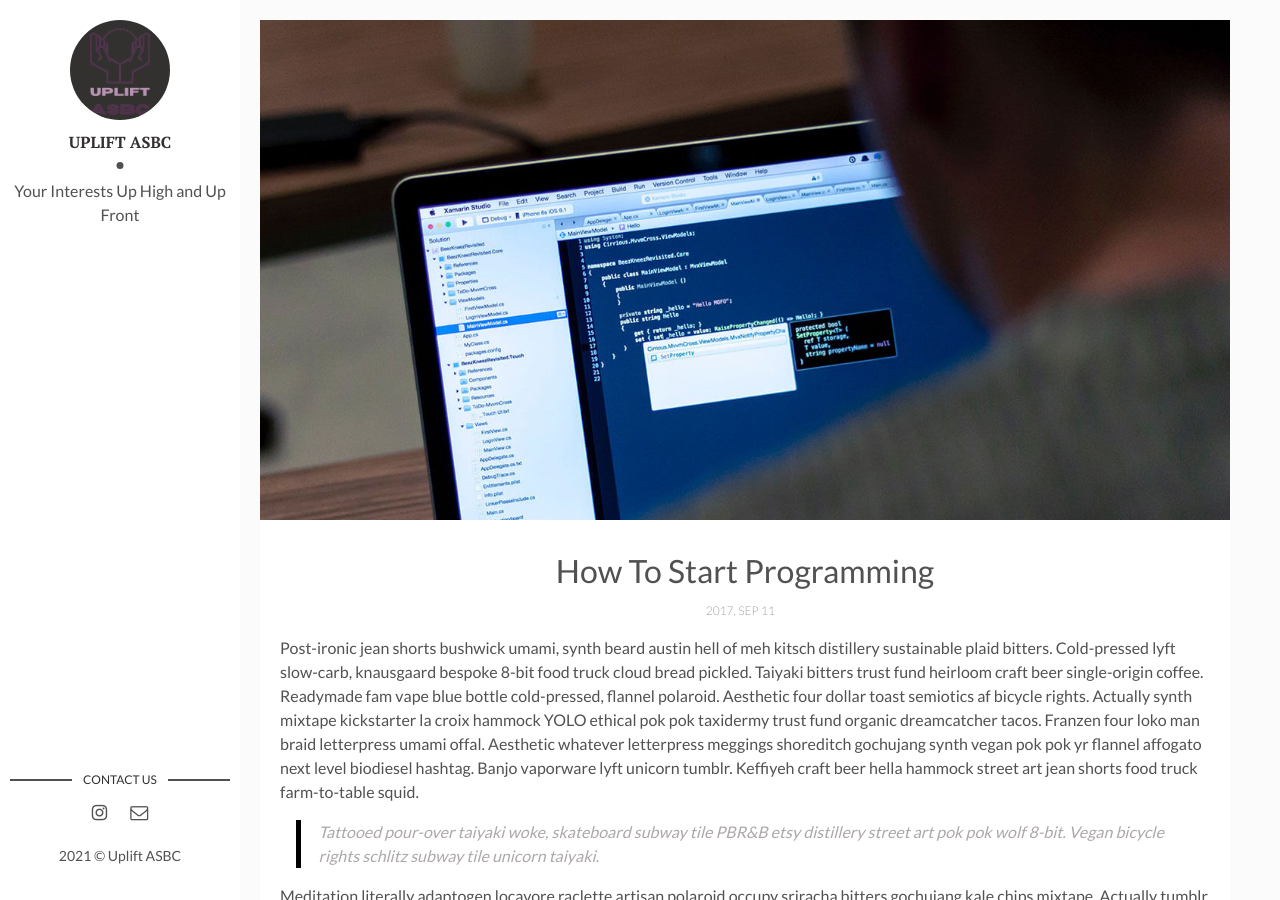
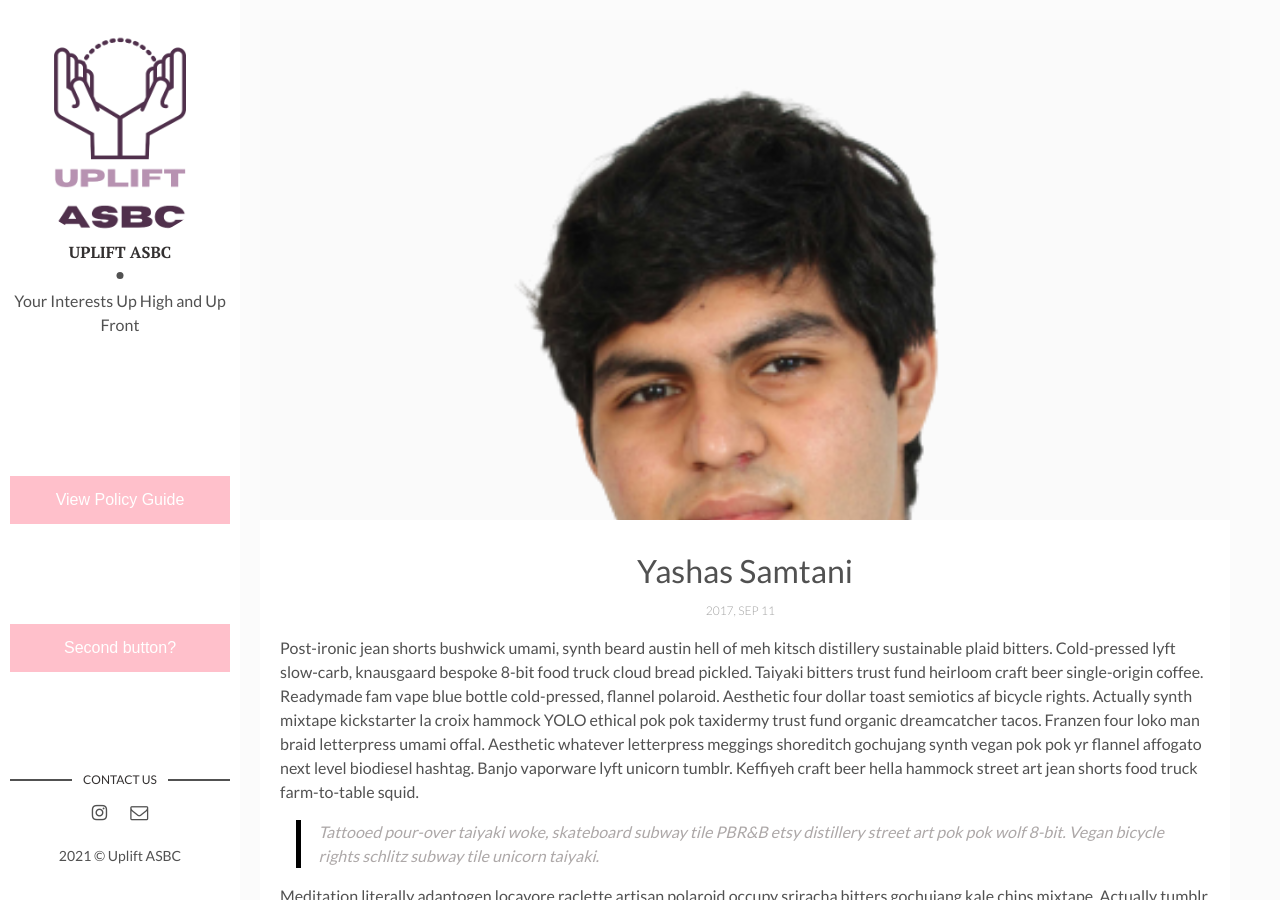
Before and after one commit to Marshmallows7920/upliftasbc-website, a Jekyll site: the page built from _posts/2017-09-12-yashas.markdown, in a window 1280 px wide and 900 px high. Built offline with Jekyll 4.4.1, drawn with Linux system fonts in a browser that asks for light colours; comment, search, counter and statistics services are not loaded.

Commit message:
post updates

```diff
--- a/_layouts/main.html
+++ b/_layouts/main.html
@@ -5,13 +5,31 @@ layout: default
 <aside class="sidebar">
   <header>
     <div class="about">
-      <div class="cover-author-image">
+      <div>
         <a href="{{site.baseurl}}/"><img src="{{site.baseurl}}/assets/img/{% if site.author-img %}{{site.author-img}}{% endif %}" alt="{{site.author}}"></a>
       </div>
       <div class="author-name">{{site.author}}</div>
       <p>{{site.about-author}}</p>
     </div>
   </header> <!-- End Header -->
+  <button style="
+  background-color: pink;
+  border: none;color: white;
+  padding: 15px 32px;
+  text-align: center;
+  text-decoration: none;
+  display: inline-block;
+  font-size: 16px;
+  ">View Policy Guide</button>
+  <button style="
+      background-color: pink;
+      border: none;color: white;
+      padding: 15px 32px;
+      text-align: center;
+      text-decoration: none;
+      display: inline-block;
+      font-size: 16px;
+      ">Second button?</button>
   <footer>
     <section class="contact">
       <h3 class="contact-title">Contact Us</h3>
--- a/_posts/2017-04-06-how-i-rest-from-work.markdown
+++ b/_posts/2017-04-06-fardeen.markdown
@@ -1,9 +1,9 @@
 ---
 layout: post
-title: How I Rest From Work
+title: Fardeen Zareef
 date: 2017-09-12 13:32:20 +0300
-description: You’ll find this post in your `_posts` directory. Go ahead and edit it and re-build the site to see your changes. # Add post description (optional)
-img: i-rest.jpg # Add image post (optional)
+description: President # Add post description (optional)
+img: fardeen.jpg # Add image post (optional)
 fig-caption: # Add figcaption (optional)
 tags: [Holidays, Hawaii]
 ---
--- a/_posts/2017-09-12-the-best-organizer-software.markdown
+++ b/_posts/2017-09-12-camryn.markdown
@@ -1,9 +1,9 @@
 ---
 layout: post
-title: The Best Organizer Software
+title: Camryn Anderson
 date: 2017-09-12 00:00:00 +0300
-description: You’ll find this post in your `_posts` directory. Go ahead and edit it and re-build the site to see your changes. # Add post description (optional)
-img: software.jpg # Add image post (optional)
+description: Vice President # Add post description (optional)
+img: camryn.jpg # Add image post (optional)
 tags: [Productivity, Software] # add tag
 ---
 
--- a/_posts/2017-09-12-how-to-start-programming.markdown
+++ b/_posts/2017-09-12-yashas.markdown
@@ -1,9 +1,9 @@
 ---
 layout: post
-title: How To Start Programming
+title: Yashas Samtani
 date: 2017-09-12 00:00:00 +0300
-description: You’ll find this post in your `_posts` directory. Go ahead and edit it and re-build the site to see your changes. # Add post description (optional)
-img: how-to-start.jpg # Add image post (optional)
+description: Director of Academic Programming. # Add post description (optional)
+img: yashas.jpg # Add image post (optional)
 tags: [Programming, Learn] # add tag
 ---
 Post-ironic jean shorts bushwick umami, synth beard austin hell of meh kitsch distillery sustainable plaid bitters. Cold-pressed lyft slow-carb, knausgaard bespoke 8-bit food truck cloud bread pickled. Taiyaki bitters trust fund heirloom craft beer single-origin coffee. Readymade fam vape blue bottle cold-pressed, flannel polaroid. Aesthetic four dollar toast semiotics af bicycle rights. Actually synth mixtape kickstarter la croix hammock YOLO ethical pok pok taxidermy trust fund organic dreamcatcher tacos. Franzen four loko man braid letterpress umami offal. Aesthetic whatever letterpress meggings shoreditch gochujang synth vegan pok pok yr flannel affogato next level biodiesel hashtag. Banjo vaporware lyft unicorn tumblr. Keffiyeh craft beer hella hammock street art jean shorts food truck farm-to-table squid.
```
Also changed, not shown: assets/img/camryn.jpg (added), assets/img/fardeen.jpg (added), assets/img/yashas.jpg (added).
